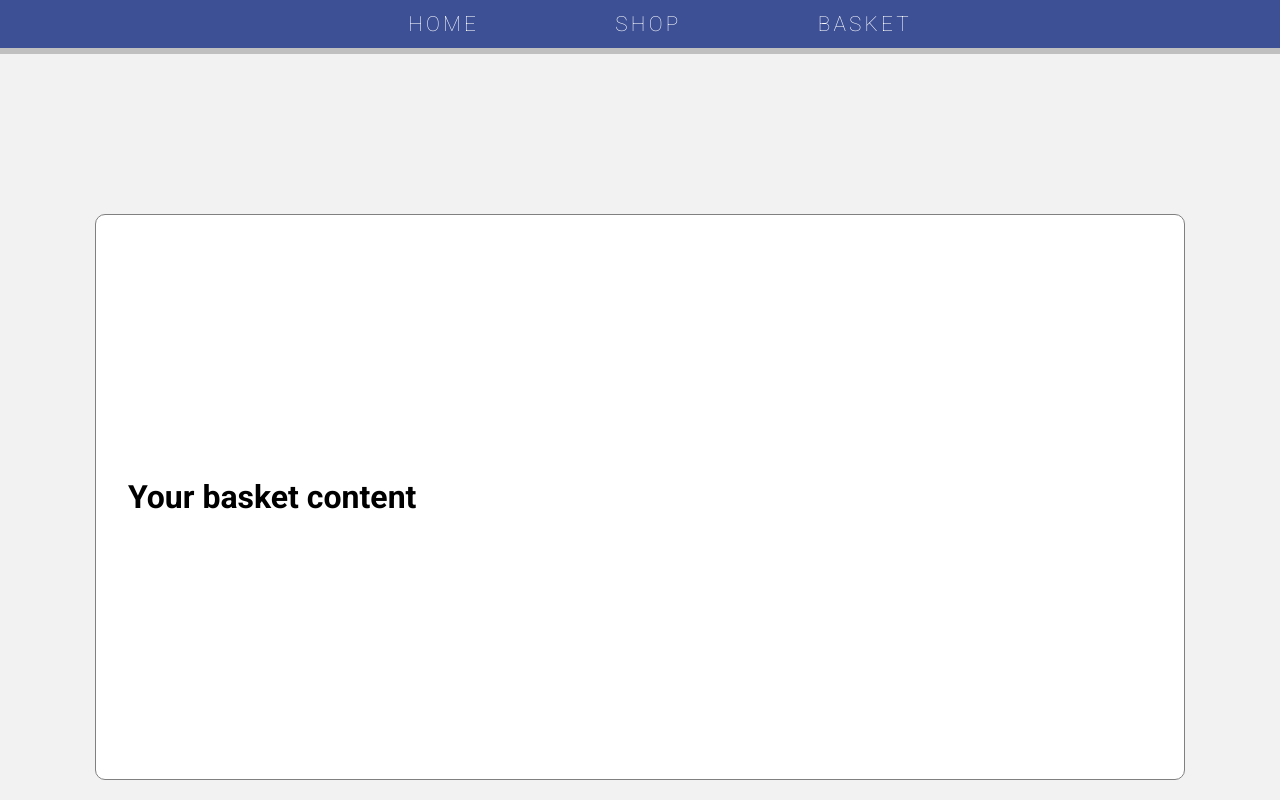
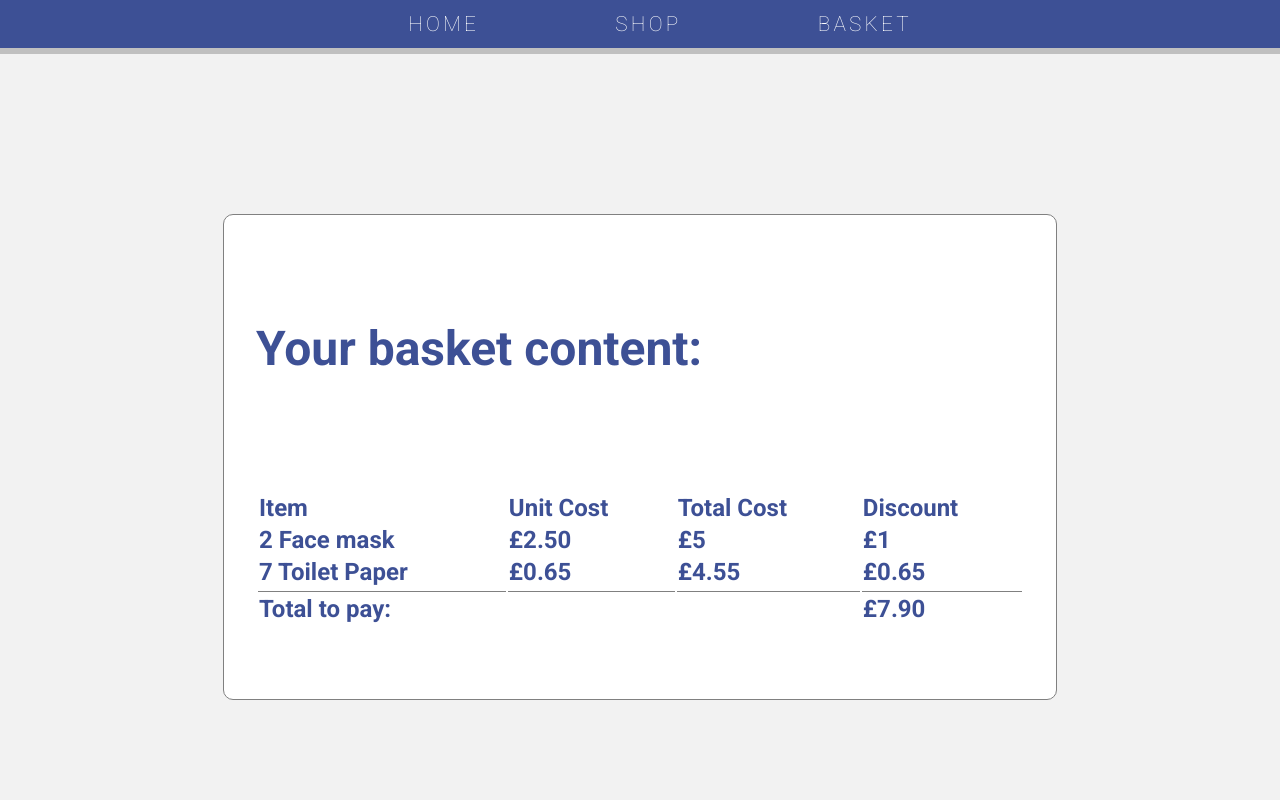
Before and after one commit to PatriceAm/btshop, a React (Create React App) app: page /basket in a window 1280 px wide. Built offline with nearby package versions, Linux system fonts and the light colour scheme.

Commit message:
implemented quantity management

```diff
--- a/src/App.css
+++ b/src/App.css
@@ -8,3 +8,7 @@
   width: 80vw;
   height: 60vh;
 }
+
+.lined {
+  border-bottom: 1px solid grey;
+}
--- a/src/App.js
+++ b/src/App.js
@@ -4,7 +4,7 @@ import {useDispatch} from "react-redux";
 import Navigation from "./components/navigation/Navigation";
 import Shop from "./components/shop/Shop";
 import Home from "./components/home/Home";
-import Basket from "./components/summary/Summary";
+import Basket from "./components/summary/Basket";
 import SelectedItem from "./components/selectedItem/SelectedItem";
 import {fillStoreR} from "./reducers/storeReducer";
 
@@ -23,6 +23,8 @@ const App = () => {
       decription: "Triple layered, perfumed, premium quality toilet paper.",
       discount: "Buy six rolls for £3.25 ",
       withoutDiscount: " (£3.90)",
+      discApplyAt: 6,
+      discPrice: 0.54167,
     },
     {
       id: 2,
@@ -33,6 +35,8 @@ const App = () => {
       decription: "Pack of 10 medical face masks",
       discount: "Buy 2 for £4 ",
       withoutDiscount: " (£5)",
+      discApplyAt: 2,
+      discPrice: 2,
     },
   ];
 
--- a/src/components/selectedItem/SelectedItem.js
+++ b/src/components/selectedItem/SelectedItem.js
@@ -1,15 +1,45 @@
-import {useState} from "react";
+import {useState, useEffect} from "react";
 import {useParams} from "react-router-dom";
-import {useSelector} from "react-redux";
+import {useSelector, useDispatch} from "react-redux";
+
+import {fillBasketR} from "../../reducers/basketReducer";
 
 import "./SelectedItem.css";
 
 const SelectedItem = () => {
+  const dispatch = useDispatch();
   const [quantity, setQuantity] = useState(0);
-
   const id = useParams().id;
   const store = useSelector((state) => state.inStore);
+  const inCart = useSelector((state) => state.inBasket);
+  const [basketToSend, setBasketToSend] = useState();
   const prod = store.find((prod) => Number(id) === prod.id);
+
+  useEffect(() => {
+    const itemInBasket = {id: prod.id, name: prod.name, qty: quantity};
+    setBasketToSend(itemInBasket);
+  }, [quantity]);
+
+  const addToCart = async () => {
+    let updatedBasket = [];
+    const alreadyIn = inCart.find((prod) => prod.id === basketToSend.id);
+
+    if (inCart.length === 0 || !alreadyIn) {
+      updatedBasket = [...inCart, basketToSend];
+    } else {
+      updatedBasket = inCart.map((prod) =>
+        prod.id === basketToSend.id
+          ? {...basketToSend, qty: prod.qty + basketToSend.qty}
+          : prod
+      );
+    }
+
+    setQuantity(0);
+    // console.log("addToCartbol megy", updatedBasket);
+    dispatch(fillBasketR(updatedBasket));
+  };
+
+  console.log("kosar", inCart);
   return (
     <div className="selected_collector">
       <div className="selected_container">
@@ -41,7 +71,9 @@ const SelectedItem = () => {
               +
             </button>
           </div>
-          <button className="add_button">Add to cart</button>
+          <button className="add_button" onClick={addToCart}>
+            Add to cart
+          </button>
         </div>
       </div>
     </div>
--- a/src/components/summary/Basket.css
+++ b/src/components/summary/Basket.css
@@ -1,15 +1,17 @@
 .basket_container {
   margin: 0 auto;
-  height: 500px;
+  height: 420px;
+  width: 60vw;
   margin-top: 10rem;
   justify-content: center;
   background-color: white;
-  width: 80vw;
   display: flex;
   flex-direction: column;
   justify-content: space-around;
   padding: 2rem;
   border: 1px solid grey;
   border-radius: 10px;
-  /* align-items: center; */
+  color: rgba(61, 80, 149, 1);
+  font-size: 1.5rem;
+  font-weight: 700;
 }
--- /dev/null
+++ b/src/components/summary/Basket.js
@@ -0,0 +1,69 @@
+import {useState} from "react";
+import "./Basket.css";
+
+const Basket = () => {
+  const basketContent = [
+    {
+      id: 1,
+      name: "ZEWA Toilet Paper",
+      price: 0.65,
+      type: "roll",
+      discount: "Buy six rolls for £3.25 ",
+      discApplyAt: 6,
+      discPrice: 0.54167,
+    },
+    {
+      id: 2,
+      name: "TEMPO Face Mask",
+      price: 2.5,
+      type: "each",
+      discount: "Buy 2 for £4 ",
+      discApplyAt: 2,
+      discPrice: 2,
+    },
+  ];
+
+  const [boughtTP, setBoughtTP] = useState();
+
+  return (
+    <div className="basket_container">
+      <h1>Your basket content:</h1>
+      <table>
+        <tbody>
+          <tr>
+            <td>Item</td>
+            <td>Unit Cost</td>
+            <td>Total Cost</td>
+            <td>Discount</td>
+          </tr>
+          <tr>
+            <td>2 Face mask</td>
+            <td>£2.50</td>
+            <td>£5</td>
+            <td>£1</td>
+          </tr>
+          <tr>
+            <td>7 Toilet Paper</td>
+            <td>£0.65</td>
+            <td>£4.55</td>
+            <td>£0.65</td>
+          </tr>
+          <tr>
+            <td className="lined"></td>
+            <td className="lined"></td>
+            <td className="lined"></td>
+            <td className="lined"></td>
+          </tr>
+          <tr>
+            <td>Total to pay:</td>
+            <td></td>
+            <td></td>
+            <td>£7.90</td>
+          </tr>
+        </tbody>
+      </table>
+    </div>
+  );
+};
+
+export default Basket;
--- a/src/components/summary/Summary.js
+++ /dev/null
@@ -1,11 +0,0 @@
-import "./Basket.css";
-
-const Basket = () => {
-  return (
-    <div className="basket_container">
-      <h1>Your basket content</h1>
-    </div>
-  );
-};
-
-export default Basket;
--- a/src/index.js
+++ b/src/index.js
@@ -5,11 +5,13 @@ import {configureStore} from "@reduxjs/toolkit";
 import {BrowserRouter as Router} from "react-router-dom";
 import App from "./App";
 import inStoreReducer from "./reducers/storeReducer";
+import inBasketReducer from "./reducers/basketReducer";
 import "./index.css";
 
 const store = configureStore({
   reducer: {
     inStore: inStoreReducer,
+    inBasket: inBasketReducer,
   },
 });
 
--- /dev/null
+++ b/src/reducers/basketReducer.js
@@ -0,0 +1,22 @@
+import {createSlice} from "@reduxjs/toolkit";
+
+const basketSlice = createSlice({
+  name: "inBasket",
+  initialState: [],
+  reducers: {
+    fillBasket(state, action) {
+      return action.payload;
+    },
+  },
+});
+
+export const {fillBasket} = basketSlice.actions;
+
+export const fillBasketR = (basket) => {
+  return async (dispatch) => {
+    console.log("thunkba", basket);
+    dispatch(fillBasket(basket));
+  };
+};
+
+export default basketSlice.reducer;
```
